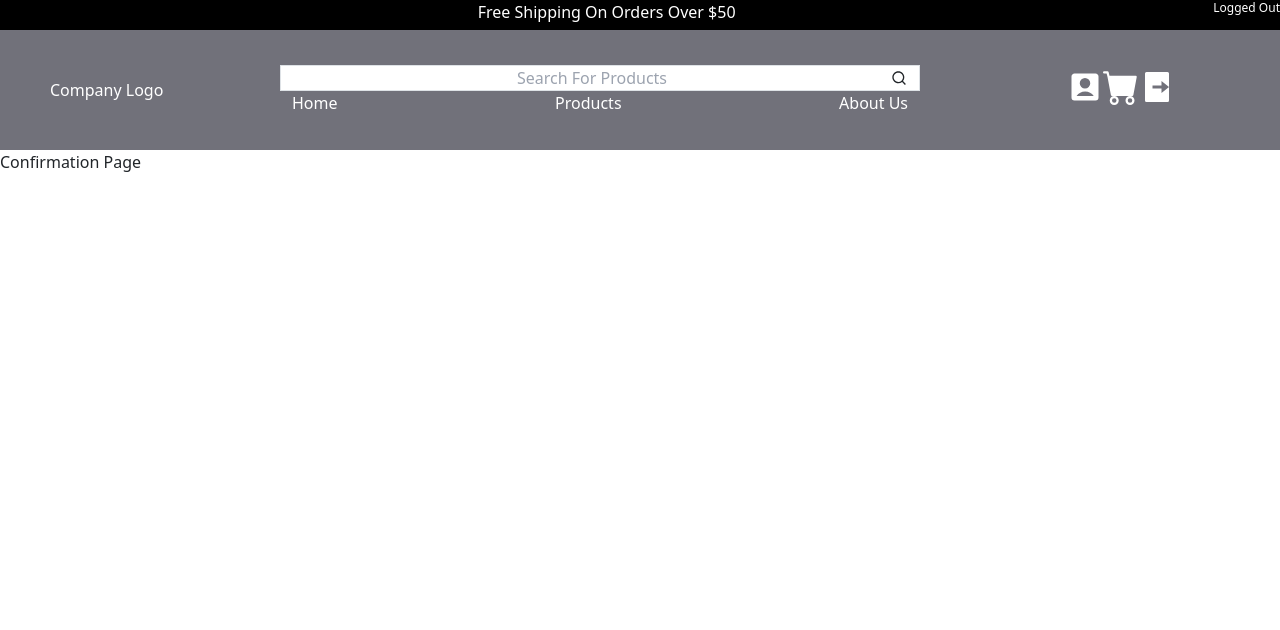
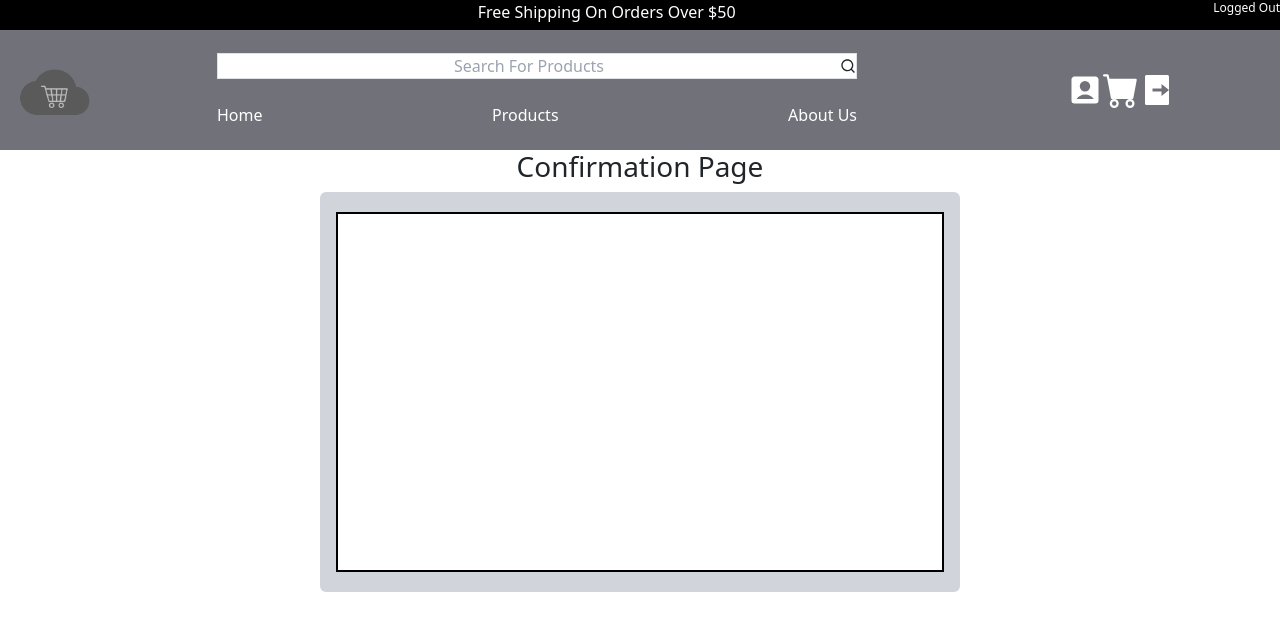
Before and after one commit to benpinon4/fullstack-final-client, a React (Create React App) app: page /confirmation-page in a window 1280 px wide. Shown: the top 630 px of the page. Built offline with nearby package versions, Linux system fonts and the light colour scheme; no server answers.

Commit message:
added some responsiveness to navbar and changes to confirmation page made in NYC

```diff
--- a/src/Components/NavBar.js
+++ b/src/Components/NavBar.js
@@ -8,6 +8,7 @@ import { AiOutlineShoppingCart, AiTwotoneShopping } from "react-icons/ai";
 import { RiAccountBoxFill } from "react-icons/ri";
 import { BsCartFill } from "react-icons/bs";
 import { RiLogoutBoxRFill, RiSearchLine } from "react-icons/ri";
+import shoppingLogo from "../Images/shopping-cart-logo.png"
 
 const NavigationBar = (props) => {
   const auth = useAuth();
@@ -62,11 +63,13 @@ const NavigationBar = (props) => {
   </div>
 
 
-      <NavBar className="flex justify-content-center space-x-20 h-[80%] bg-zinc-500">
-        <div className="hidden md:block text-center text-white w-1/6">Company Logo</div>
+  <NavBar className="flex flex-row h-[80%] bg-zinc-500">
+    <div className="hidden md:block m-3 place-items-center w-20 text-center text-white"><img src={shoppingLogo}></img></div>
+
+      {/* fullstack-final-client/src/Images/fake-logo-company-small.png */}
 
     {/* Links and Search Bar Container */}
-        <div className="flex row mx-auto w-3/6">
+    <div className="flex flex-col mx-auto w-3/6">
       <div className="flex column bg-white border border-black">
 
         <input
@@ -88,14 +91,14 @@ const NavigationBar = (props) => {
         <Link className="no-underline text-white" to="/products">
           Products
         </Link>
-            <Link className="no-underline text-white" to="/shopping-cart">
+        <Link className="no-underline text-white" to="/">
           About Us
         </Link>
       </div>
       </div>
 
-        <div className="hidden md:flex w-1/6">
-          <div className="flex column">
+    <div className="flex flex-col mx-auto md:flex-row ">
+
         <Link
           className="no-underline text-white"
           to="/login"
@@ -112,12 +115,12 @@ const NavigationBar = (props) => {
           <BsCartFill className="text-white text-4xl"></BsCartFill>
         </Link>
 
-          </div>
 
 
 
 
-          <div>
+
+
         <button
           onClick={() => {
             auth.logout();
@@ -128,7 +131,7 @@ const NavigationBar = (props) => {
           data-bs-placement="top"
           title="Logout" ></RiLogoutBoxRFill>
         </button>
-          </div>
+
 
 
     </div>
--- a/src/Pages/ConfirmationPage.js
+++ b/src/Pages/ConfirmationPage.js
@@ -1,8 +1,15 @@
 
 const ConfirmPage = () => {
     return (
-        <div>
-            Confirmation Page
+        <div className="flex flex-col place-items-center vh-100">
+            <h3>Confirmation Page</h3>
+            <div className="flex flex-col rounded-md place-items-center bg-gray-300 w-50 h-50">
+                <div className="flex flex-col border-2 border-black place-items-center my-auto bg-white w-[95%] h-[90%]">
+                    <div className= "my-auto w-[95%] h-[90%]">
+                            {/* <h5>{completeOrder.title}</h5> */}
+                    </div>
+                </div>
+            </div>
         </div>
     )
 }
--- a/src/Pages/ShoppingCart.js
+++ b/src/Pages/ShoppingCart.js
@@ -54,9 +54,9 @@ const ShoppingCartPage = (props) => {
   };
 
   return (
-    <div className="md:flex column justify-end text-center">
+    <div className="md:flex h-100 justify-end text-center">
 
-      <div className="shoppingCartList-container flex justify-center ">
+      <div className="shoppingCartList-container flex justify-center">
       {shoppingCartProductList.length < 1 && (<div>
               <p>Shopping Cart</p>
               <p>Shopping Cart Empty</p>
@@ -80,7 +80,7 @@ const ShoppingCartPage = (props) => {
           </div>
         )}
       </div>
-      <div className="md:w-1/4 md:flex md:justify-center bg-gray-100">
+      <div className="md:w-1/4 md:flex md:justify-center vh-100 bg-gray-100">
         <div className="border-2 mt-10 h-2/4 bg-white mx-2 px-2">
           <div>
             Shopping Cart Summary
```
Also changed, not shown: src/Images/shopping-cart-logo.png (added). Lines whose indentation alone changed are shown as unchanged.
